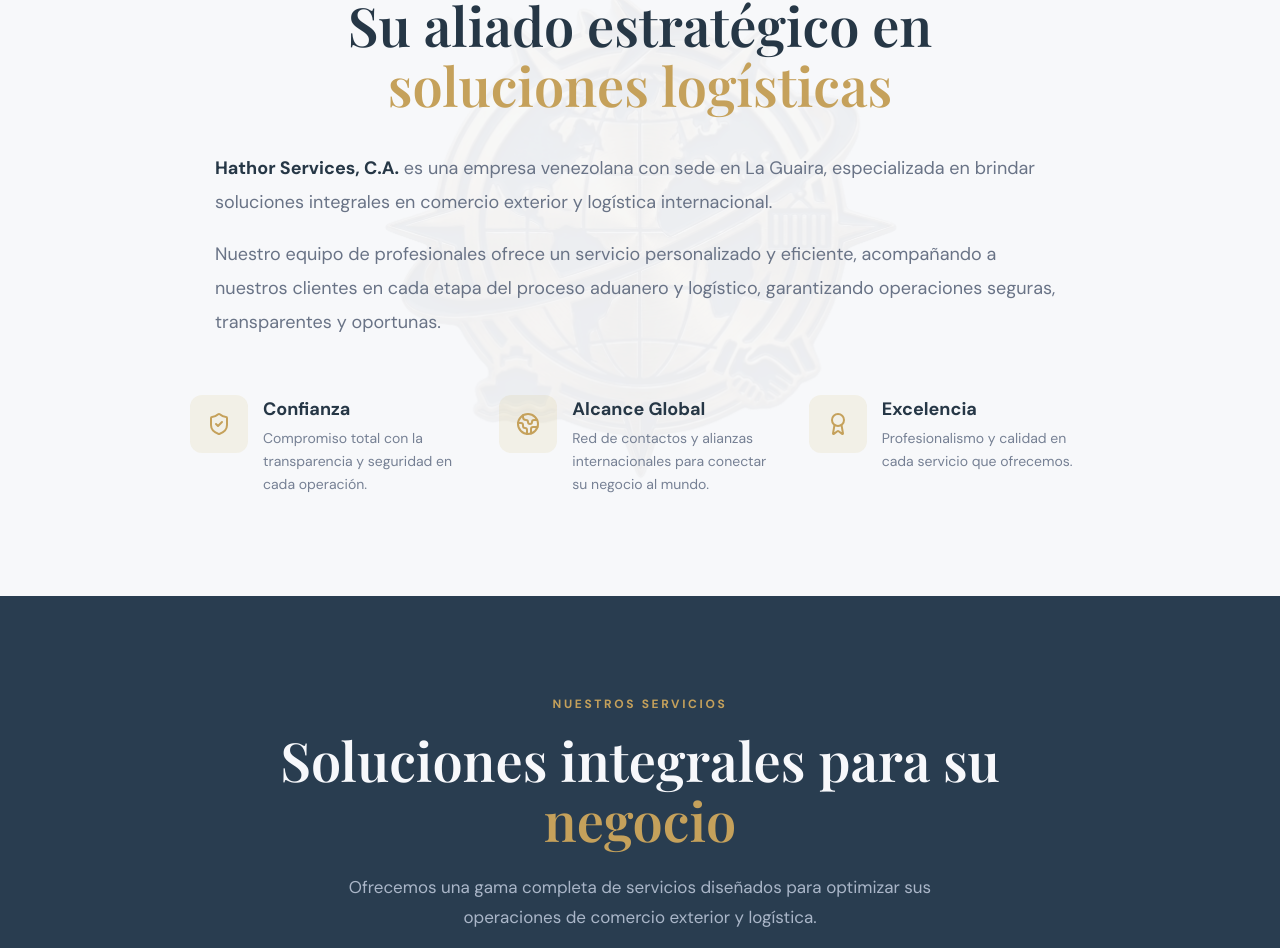
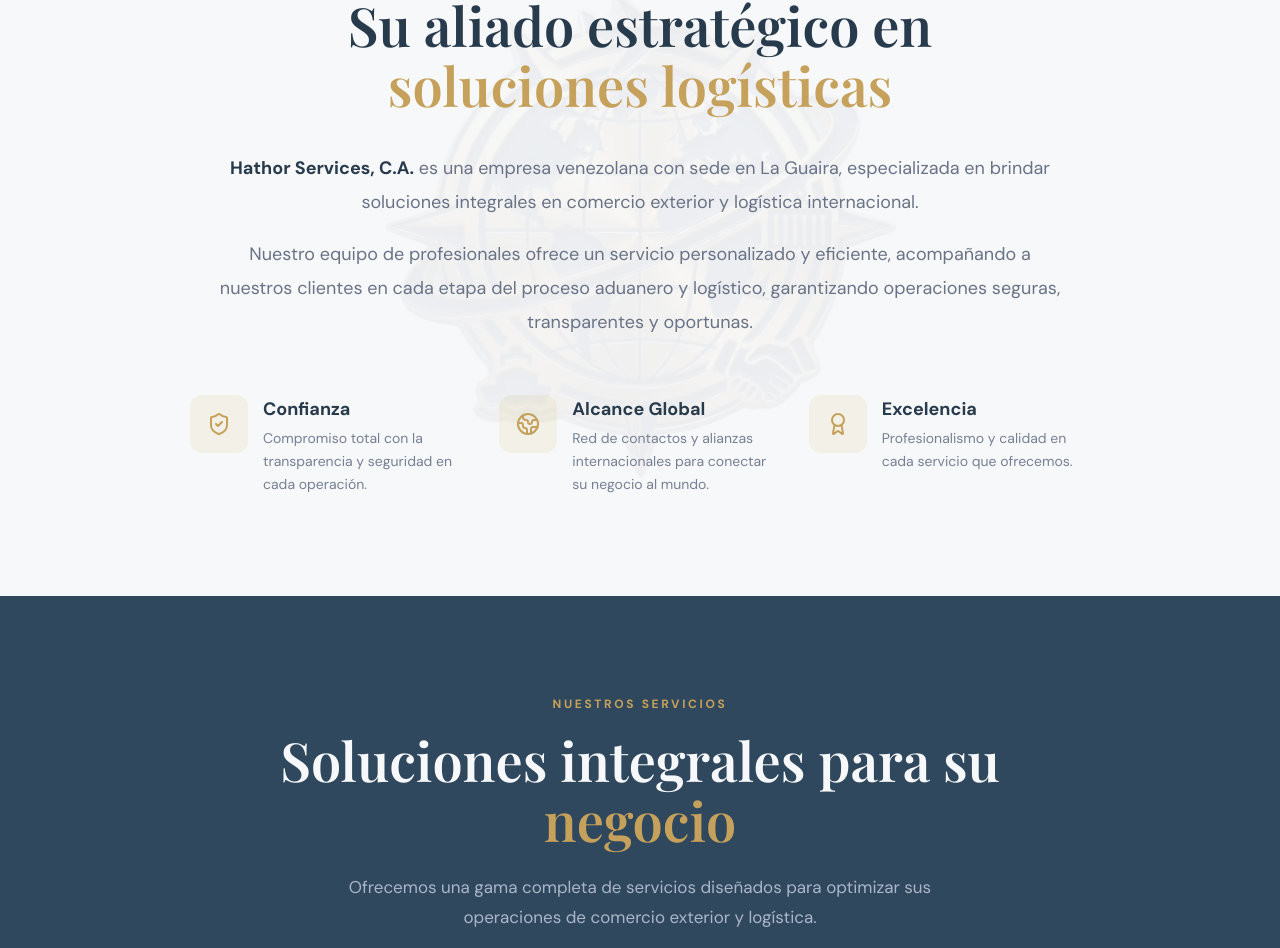
Before and after one commit to aledehumboldt/hathor-services-web, a Next.js app: page / in a window 1280 px wide. Shown: the part 1150-2098 px from the top of the page. Built offline with nearby package versions, Linux system fonts and the light colour scheme.

Commit message:
Centrar y azul calido globals.css

```diff
--- a/app/globals.css
+++ b/app/globals.css
@@ -1,11 +1,11 @@
 @import url('https://fonts.googleapis.com/css2?family=DM+Sans:wght@400;500;600;700&family=Playfair+Display:wght@500;600;700&display=swap');
 
 :root {
-  --navy: #293D50;
-  --navy2: #354B60;
+  --navy: #30485D;
+  --navy2: #3B566D;
   --gold: #C5A15B;
   --gold2: #DFC17C;
-  --ink: #263746;
+  --ink: #283B4C;
   --muted: #727B83;
   --paper: #F8F7F3;
 }
@@ -728,3 +728,15 @@ a {
   opacity: 0.045;
   pointer-events: none;
 }
+
+/* Centrado de los textos de Nosotros */
+.about-copy {
+  max-width: 850px;
+  margin-left: auto;
+  margin-right: auto;
+  text-align: center;
+}
+
+.about-copy p {
+  text-align: center;
+}
```
